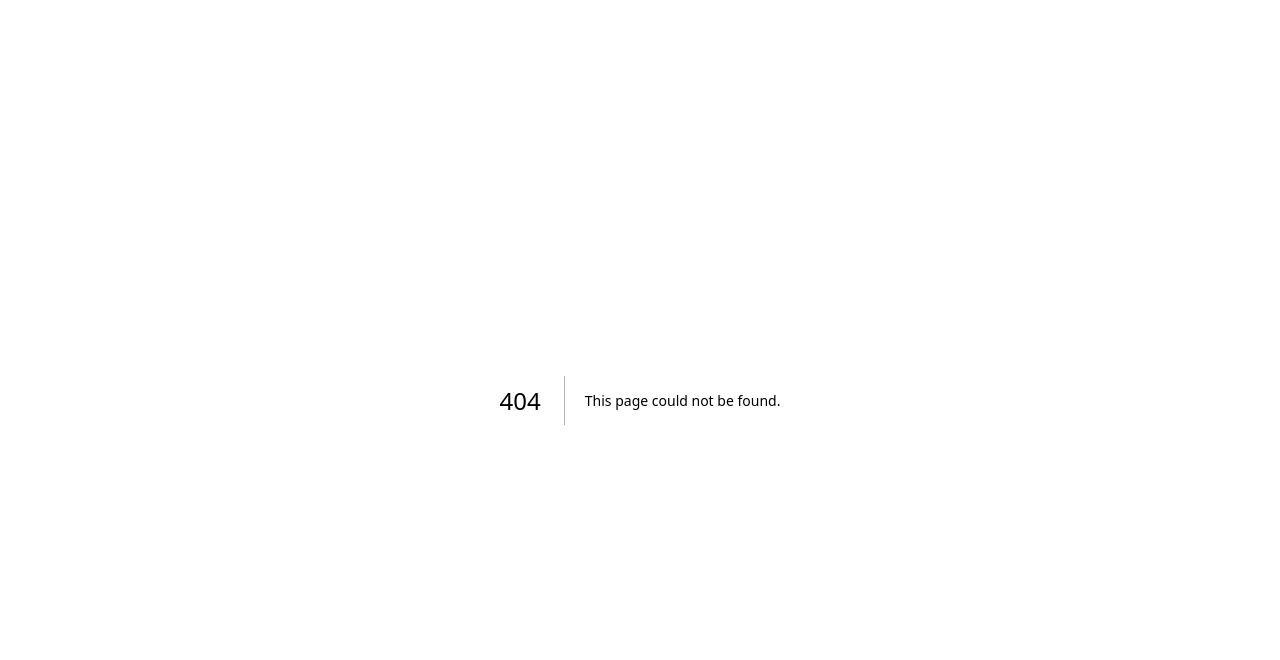
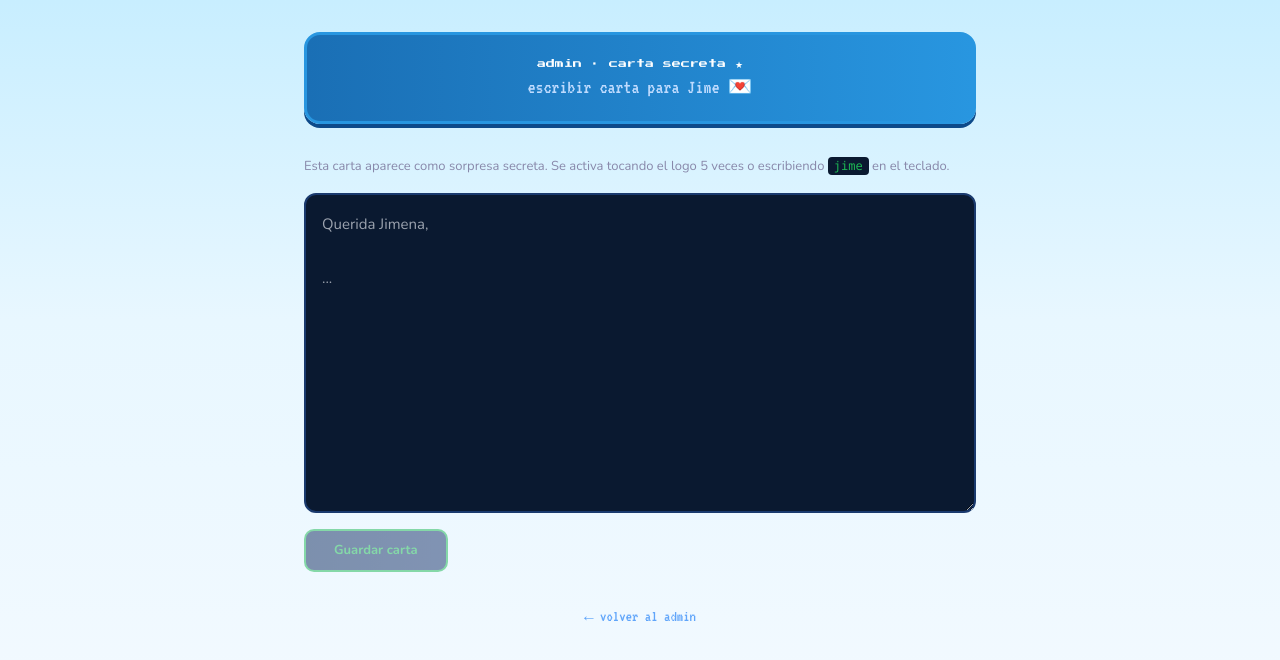
Before and after one commit to jpoul02/formulario-web-jime, a Next.js app: page /admin/carta in a window 1280 px wide. Before the commit this address had no page. Shown: the top 660 px of the page. Built offline with nearby package versions, Linux system fonts and the light colour scheme; no server answers.

Commit message:
feat: add CartaAdmin component and page

```diff
--- /dev/null
+++ b/src/app/admin/carta/page.tsx
@@ -0,0 +1,23 @@
+import Link from "next/link";
+import CartaAdmin from "@/components/CartaAdmin";
+
+export default function AdminCartaPage() {
+  return (
+    <main className="min-h-screen px-4 py-8">
+      <div className="max-w-2xl mx-auto">
+        <div className="bg-gradient-to-r from-cp-dark-blue to-cp-blue rounded-2xl border-[3px] border-cp-blue shadow-cp p-5 text-center mb-8">
+          <p className="font-pixel text-[9px] text-white leading-loose">admin · carta secreta ★</p>
+          <p className="font-vt text-xl text-blue-200">escribir carta para Jime 💌</p>
+        </div>
+
+        <CartaAdmin />
+
+        <div className="mt-8 text-center">
+          <Link href="/admin" className="font-vt text-base text-blue-400 hover:text-blue-200 transition-colors">
+            ← volver al admin
+          </Link>
+        </div>
+      </div>
+    </main>
+  );
+}
--- a/src/app/admin/page.tsx
+++ b/src/app/admin/page.tsx
@@ -39,6 +39,14 @@ export default async function AdminPage() {
             <p className="font-pixel text-[9px] text-blue-300 mb-1">historia</p>
             <p className="font-vt text-2xl text-white">📖 Gestionar historia</p>
           </Link>
+
+          <Link
+            href="/admin/carta"
+            className="block bg-gradient-to-r from-cp-dark-blue to-cp-blue rounded-xl border-[2px] border-cp-blue shadow-cp p-5 hover:-translate-y-0.5 transition-all"
+          >
+            <p className="font-pixel text-[9px] text-blue-300 mb-1">carta secreta</p>
+            <p className="font-vt text-2xl text-white">💌 Escribir carta</p>
+          </Link>
         </div>
 
         <div className="mt-8 text-center">
--- /dev/null
+++ b/src/components/CartaAdmin.tsx
@@ -0,0 +1,98 @@
+"use client";
+
+import { useEffect, useState } from "react";
+
+const API = process.env.NEXT_PUBLIC_API_URL ?? "http://localhost:8000";
+
+export default function CartaAdmin() {
+  const [texto, setTexto] = useState("");
+  const [original, setOriginal] = useState("");
+  const [saving, setSaving] = useState(false);
+  const [saved, setSaved] = useState(false);
+
+  useEffect(() => {
+    fetch(`${API}/carta`)
+      .then(r => r.json())
+      .then(data => {
+        const t = data.texto ?? "";
+        setTexto(t);
+        setOriginal(t);
+      })
+      .catch(() => {});
+  }, []);
+
+  async function handleSave() {
+    setSaving(true);
+    setSaved(false);
+    await fetch(`${API}/carta`, {
+      method: "PUT",
+      headers: { "Content-Type": "application/json" },
+      body: JSON.stringify({ texto }),
+    });
+    setSaving(false);
+    setSaved(true);
+    setOriginal(texto);
+    setTimeout(() => setSaved(false), 2500);
+  }
+
+  const isDirty = texto !== original;
+
+  return (
+    <div style={{ fontFamily: "var(--font-nunito)", color: "#cde", display: "flex", flexDirection: "column", gap: 16 }}>
+      <p style={{ margin: 0, color: "#88a", fontSize: 13, lineHeight: 1.6 }}>
+        Esta carta aparece como sorpresa secreta. Se activa tocando el logo 5 veces o escribiendo{" "}
+        <code style={{ background: "#0a1930", padding: "2px 6px", borderRadius: 4, color: "#1DB954", fontSize: 12 }}>jime</code>{" "}
+        en el teclado.
+      </p>
+
+      <textarea
+        style={{
+          background: "#0a1930",
+          border: `2px solid ${isDirty ? "#1DB954" : "#1a3a6e"}`,
+          borderRadius: 12,
+          padding: "16px",
+          color: "#cde",
+          fontSize: 15,
+          lineHeight: 1.8,
+          outline: "none",
+          resize: "vertical",
+          minHeight: 320,
+          fontFamily: "var(--font-nunito)",
+          transition: "border-color 0.2s",
+        }}
+        value={texto}
+        onChange={e => { setTexto(e.target.value); setSaved(false); }}
+        placeholder={"Querida Jimena,\n\n..."}
+      />
+
+      <div style={{ display: "flex", alignItems: "center", gap: 12 }}>
+        <button
+          style={{
+            background: "linear-gradient(to right,#0d2a5e,#15306a)",
+            border: "2px solid #1DB954",
+            borderRadius: 10,
+            color: "#1DB954",
+            fontWeight: 700,
+            fontSize: 13,
+            padding: "10px 28px",
+            cursor: isDirty ? "pointer" : "default",
+            opacity: isDirty ? 1 : 0.5,
+            fontFamily: "var(--font-nunito)",
+          }}
+          onClick={handleSave}
+          disabled={saving || !isDirty}
+        >
+          {saving ? "Guardando..." : "Guardar carta"}
+        </button>
+
+        {saved && (
+          <span style={{ fontSize: 13, color: "#1DB954" }}>✓ Guardada</span>
+        )}
+
+        {isDirty && !saving && (
+          <span style={{ fontSize: 12, color: "#88a" }}>Tenés cambios sin guardar</span>
+        )}
+      </div>
+    </div>
+  );
+}
```
